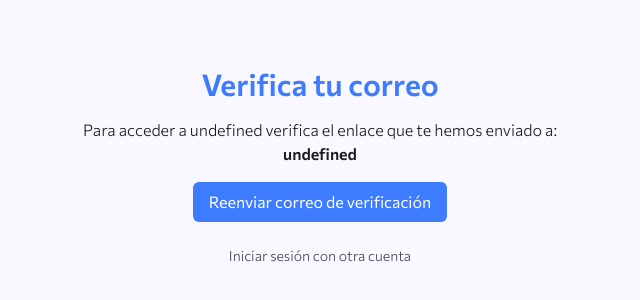
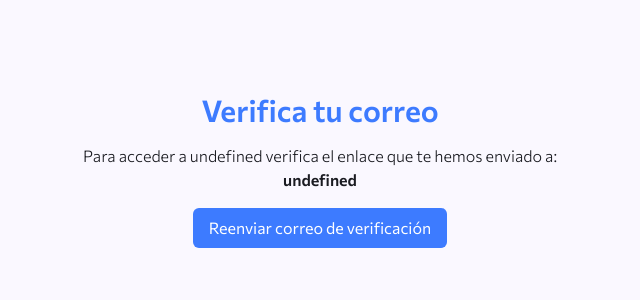
Before and after one commit to JosephWesker/openlab-verification-orchestrator, a React (Vite) app: page / in a window 1280 px wide. Shown: the part 230-530 px from the top of the page, without its empty margins (320-960 px from the left). Built offline with nearby package versions, Linux system fonts and the light colour scheme; no server answers.

Commit message:
feat (refactor): remove unused params, consts and button to logout

```diff
--- a/src/pages/PageVerifyEmail.tsx
+++ b/src/pages/PageVerifyEmail.tsx
@@ -7,7 +7,7 @@ import CircularProgress from "@mui/material/CircularProgress";
 
 const PageVerifyEmail = () => {
   const [userEmail, setUserEmail] = useState("");
-  const [returnTo, setReturnTo] = useState("");
+  // const [returnTo, setReturnTo] = useState("");
   const [clientId, setClientId] = useState("");
   const [clientName, setClientName] = useState("");
   // const [state, setState] = useState("");
@@ -15,12 +15,12 @@ const PageVerifyEmail = () => {
   const [successMessage, setSuccessMessage] = useState("");
   const [errorMessage, setErrorMessage] = useState("");
   const VITE_BACKEND_URL = import.meta.env.VITE_BACKEND_URL;
-  const VITE_AUTH0_DOMAIN = import.meta.env.VITE_AUTH0_DOMAIN;
+  // const VITE_AUTH0_DOMAIN = import.meta.env.VITE_AUTH0_DOMAIN;
 
   useEffect(() => {
     const params = new URLSearchParams(window.location.search);
     setUserEmail(params.get("userEmail") || "undefined");
-    setReturnTo(params.get("returnTo") || "");
+    // setReturnTo(params.get("returnTo") || "");
     setClientId(params.get("clientId") || "");
     setClientName(params.get("clientName") || "undefined");
     // setState(params.get("state") || "");
@@ -68,17 +68,17 @@ const PageVerifyEmail = () => {
     }
   };
 
-  const handleLogout = () => {
-    // const domain = VITE_AUTH0_DOMAIN;
-    // const clientId = process.env.VITE_AUTH0_CLIENT_ID;
-    const returnToUrl = encodeURIComponent(returnTo || window.location.origin);
-    console.log(returnToUrl);
+  // const handleLogout = () => {
+  //   // const domain = VITE_AUTH0_DOMAIN;
+  //   // const clientId = process.env.VITE_AUTH0_CLIENT_ID;
+  //   const returnToUrl = encodeURIComponent(returnTo || window.location.origin);
+  //   console.log(returnToUrl);
 
-    // window.location.href = `https://${VITE_AUTH0_DOMAIN}/v2/logout?client_id=${clientId}&returnTo=${returnToUrl}`;
-    // window.location.href = `https://${VITE_AUTH0_DOMAIN}/v2/logout?client_id=${clientId}`;
-    // window.location.href = `https://${VITE_AUTH0_DOMAIN}/v2/logout?federated`;
-    window.location.href = `https://${VITE_AUTH0_DOMAIN}/v2/logout?federated&client_id=${clientId}`;
-  };
+  //   // window.location.href = `https://${VITE_AUTH0_DOMAIN}/v2/logout?client_id=${clientId}&returnTo=${returnToUrl}`;
+  //   // window.location.href = `https://${VITE_AUTH0_DOMAIN}/v2/logout?client_id=${clientId}`;
+  //   // window.location.href = `https://${VITE_AUTH0_DOMAIN}/v2/logout?federated`;
+  //   window.location.href = `https://${VITE_AUTH0_DOMAIN}/v2/logout?federated&client_id=${clientId}`;
+  // };
 
   return (
     <div className="min-h-screen flex flex-col items-center justify-center gap-4 text-center px-4 w-full">
@@ -118,14 +118,14 @@ const PageVerifyEmail = () => {
         {loading || (loading && <CircularProgress size={16} color="inherit" />)}
       </button>
 
-      <button
+      {/* <button
         onClick={handleLogout}
         // variant="contained"
         className="m-0 text-[#404659] font-light text-sm cursor-pointer px-4 py-2 rounded-md transition duration-200 ease-in-out hover:text-[var(--color-secondary)] disabled:text-white"
       >
         Iniciar sesión con otra cuenta
-        {/* {`https://${VITE_AUTH0_DOMAIN}/v2/logout?client_id=${clientId}&returnTo=${encodeURIComponent(returnTo || window.location.origin)}`} */}
-      </button>
+      </button> */}
+      {/* {`https://${VITE_AUTH0_DOMAIN}/v2/logout?client_id=${clientId}&returnTo=${encodeURIComponent(returnTo || window.location.origin)}`} */}
     </div>
   );
 };
```
